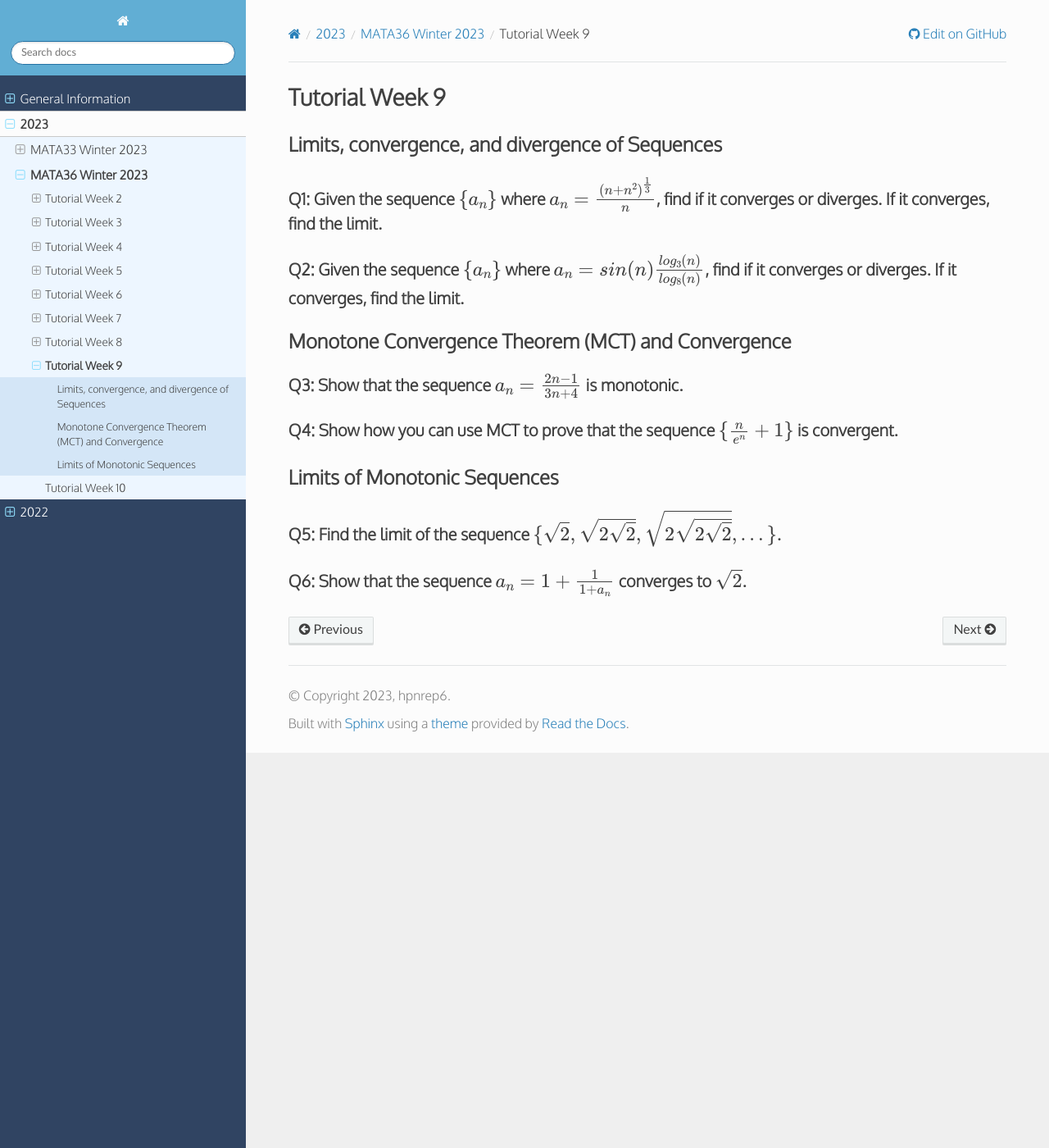
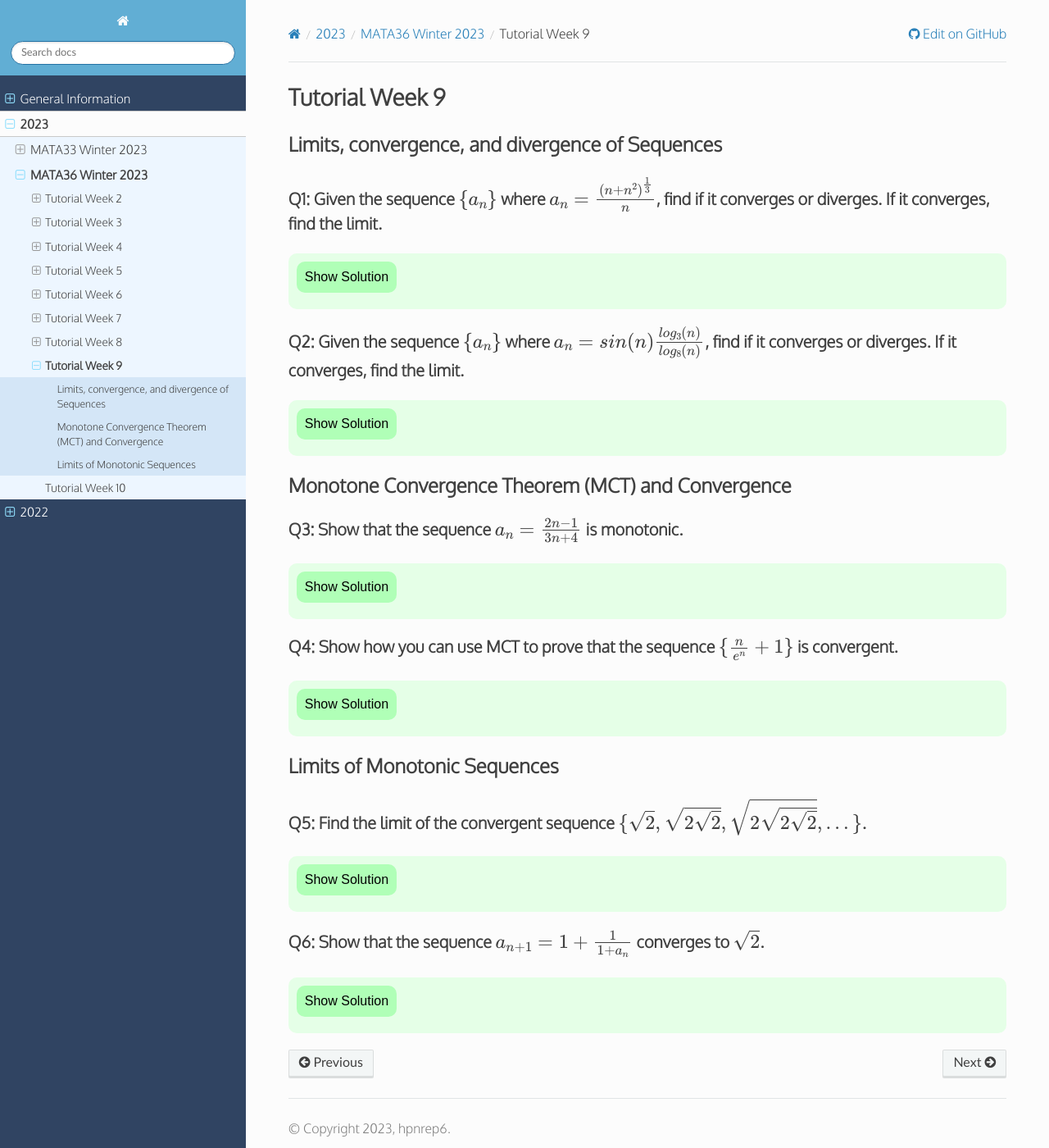
Before and after one commit to hpnrep6/t, a Sphinx documentation site: the page built from source/2023/mata36_winter/tutorial9.rst, in a window 1280 px wide and 1400 px high. Shown: the whole window at 82% size. Built offline with Sphinx 7.4.7 and the Read the Docs theme 2.0.0, drawn with Linux system fonts in a browser that asks for light colours.

Commit message:
Tutorial 9

```diff
--- a/source/2023/mata36_winter/tutorial9.rst
+++ b/source/2023/mata36_winter/tutorial9.rst
@@ -20,8 +20,36 @@ Limits, convergence, and divergence of Sequences
 Q1: Given the sequence :math:`\{ a_n \}` where :math:`a_n =  \frac{(n + n^2)^{\frac{1}{3}}}{n}`, find if it converges or diverges. If it converges, find the limit.
 ~~~~~~~~~~~~~~~~~~~~~~~~~~~~~~~~~~~~~~~~~~~~~~~~~~~~~~~~~~~~~~~~~~~~~~~~~~~~~~~~~~~~~~~~~~~~~~~~~~~~~~~~~~~~~~~~~~~~~~~~~~~~~~~~~~~~~~~~~~~~~~~~~~~~~~~~~~~~~~~~~~~
 
+.. raw:: html
+
+   <div class="answer-container">
+      <button onClick="toggleClicked(this)" class="show-answer-button">Show Solution</button>
+      <div class="answer">
+
+.. image:: ./images/t9/1.jpeg
+   :width: 700
+
+.. raw:: html
+
+        </div>
+    </div>
+
 Q2: Given the sequence :math:`\{ a_n \}` where :math:`a_n = sin(n) \frac{log_3(n)}{log_8(n)}`, find if it converges or diverges. If it converges, find the limit.
 ~~~~~~~~~~~~~~~~~~~~~~~~~~~~~~~~~~~~~~~~~~~~~~~~~~~~~~~~~~~~~~~~~~~~~~~~~~~~~~~~~~~~~~~~~~~~~~~~~~~~~~~~~~~~~~~~~~~~~~~~~~~~~~~~~~~~~~~~~~~~~~~~~~~~~~~~~~~~~~~~~
+
+.. raw:: html
+
+   <div class="answer-container">
+      <button onClick="toggleClicked(this)" class="show-answer-button">Show Solution</button>
+      <div class="answer">
+
+.. image:: ./images/t9/2.jpeg
+   :width: 700
+
+.. raw:: html
+
+        </div>
+    </div>
 
 Monotone Convergence Theorem (MCT) and Convergence
 --------------------------------------------------
@@ -29,14 +57,70 @@ Monotone Convergence Theorem (MCT) and Convergence
 Q3: Show that the sequence :math:`a_n = \frac{2n-1}{3n+4}` is monotonic.
 ~~~~~~~~~~~~~~~~~~~~~~~~~~~~~~~~~~~~~~~~~~~~~~~~~~~~~~~~~~~~~~~~~~~~~~~~
 
+.. raw:: html
+
+   <div class="answer-container">
+      <button onClick="toggleClicked(this)" class="show-answer-button">Show Solution</button>
+      <div class="answer">
+
+.. image:: ./images/t9/3.jpeg
+   :width: 700
+
+.. raw:: html
+
+        </div>
+    </div>
+
 Q4: Show how you can use MCT to prove that the sequence :math:`\{ \frac{n}{e^n} + 1 \}` is convergent.
 ~~~~~~~~~~~~~~~~~~~~~~~~~~~~~~~~~~~~~~~~~~~~~~~~~~~~~~~~~~~~~~~~~~~~~~~~~~~~~~~~~~~~~~~~~~~~~~~~~~~~~~
+
+.. raw:: html
+
+   <div class="answer-container">
+      <button onClick="toggleClicked(this)" class="show-answer-button">Show Solution</button>
+      <div class="answer">
+
+.. image:: ./images/t9/4.jpeg
+   :width: 700
+
+.. raw:: html
+
+        </div>
+    </div>
 
 Limits of Monotonic Sequences
 -----------------------------
 
-Q5: Find the limit of the sequence :math:`\{ \sqrt{2}, \sqrt{2\sqrt{2}}, \sqrt{2\sqrt{2\sqrt{2}}}, ... \}`.
-~~~~~~~~~~~~~~~~~~~~~~~~~~~~~~~~~~~~~~~~~~~~~~~~~~~~~~~~~~~~~~~~~~~~~~~~~~~~~~~~~~~~~~~~~~~~~~~~~~~~~~~~~~~
+Q5: Find the limit of the convergent sequence :math:`\{ \sqrt{2}, \sqrt{2\sqrt{2}}, \sqrt{2\sqrt{2\sqrt{2}}}, ... \}`.
+~~~~~~~~~~~~~~~~~~~~~~~~~~~~~~~~~~~~~~~~~~~~~~~~~~~~~~~~~~~~~~~~~~~~~~~~~~~~~~~~~~~~~~~~~~~~~~~~~~~~~~~~~~~~~~~~~~~~~~
 
-Q6: Show that the sequence :math:`a_n = 1 + \frac{1}{1+a_n}` converges to :math:`\sqrt{2}`.
-~~~~~~~~~~~~~~~~~~~~~~~~~~~~~~~~~~~~~~~~~~~~~~~~~~~~~~~~~~~~~~~~~~~~~~~~~~~~~~~~~~~~~~~~~~~
+.. raw:: html
+
+   <div class="answer-container">
+      <button onClick="toggleClicked(this)" class="show-answer-button">Show Solution</button>
+      <div class="answer">
+
+.. image:: ./images/t9/5.jpeg
+   :width: 700
+
+.. raw:: html
+
+        </div>
+    </div>
+
+Q6: Show that the sequence :math:`a_{n+1} = 1 + \frac{1}{1+a_n}` converges to :math:`\sqrt{2}`.
+~~~~~~~~~~~~~~~~~~~~~~~~~~~~~~~~~~~~~~~~~~~~~~~~~~~~~~~~~~~~~~~~~~~~~~~~~~~~~~~~~~~~~~~~~~~~~~~
+
+.. raw:: html
+
+   <div class="answer-container">
+      <button onClick="toggleClicked(this)" class="show-answer-button">Show Solution</button>
+      <div class="answer">
+
+.. image:: ./images/t9/6.jpeg
+   :width: 700
+
+.. raw:: html
+
+        </div>
+    </div>
```
Also changed, not shown: source/2023/mata33_winter/tutorial9.rst (+58 -2 lines), source/2023/mata33_winter/images/t9/1.jpeg (added), source/2023/mata33_winter/images/t9/2.jpeg (added), source/2023/mata33_winter/images/t9/3.jpeg (added), source/2023/mata33_winter/images/t9/4.jpeg (added), source/2023/mata36_winter/images/t9/1.jpeg (added), source/2023/mata36_winter/images/t9/2.jpeg (added), source/2023/mata36_winter/images/t9/3.jpeg (added), source/2023/mata36_winter/images/t9/4.jpeg (added), source/2023/mata36_winter/images/t9/5.jpeg (added), source/2023/mata36_winter/images/t9/6.jpeg (added).
